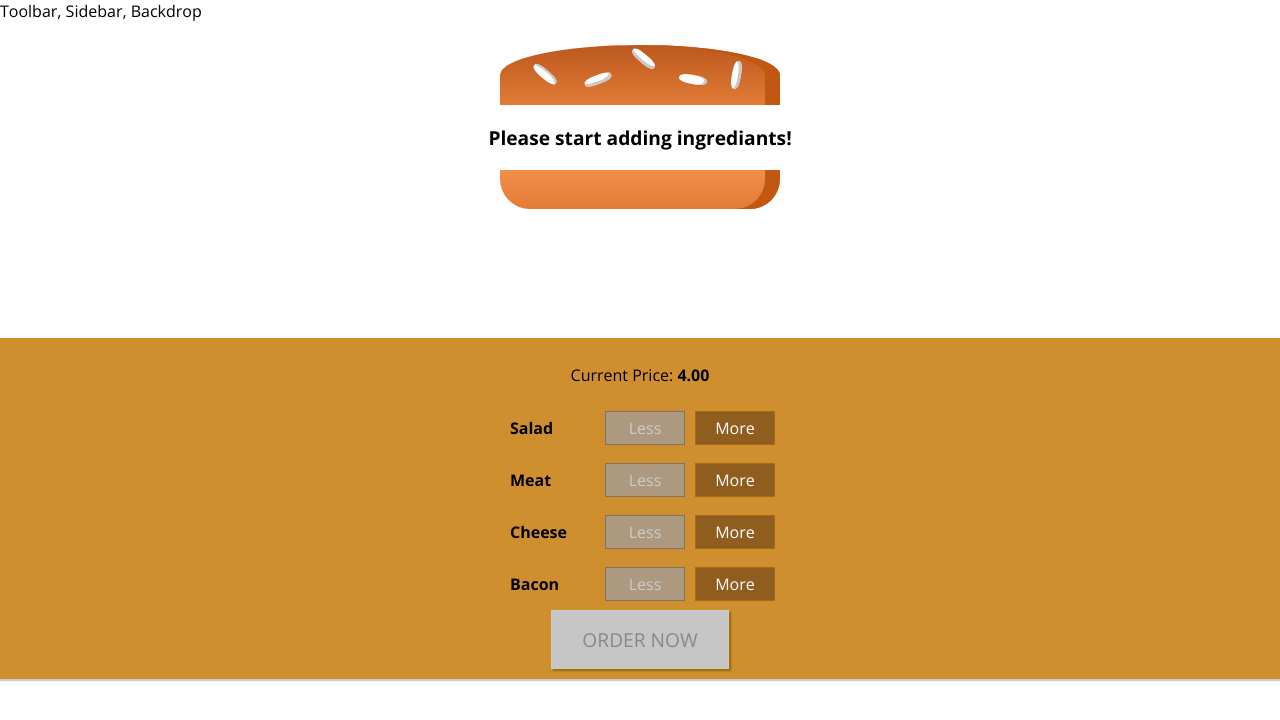
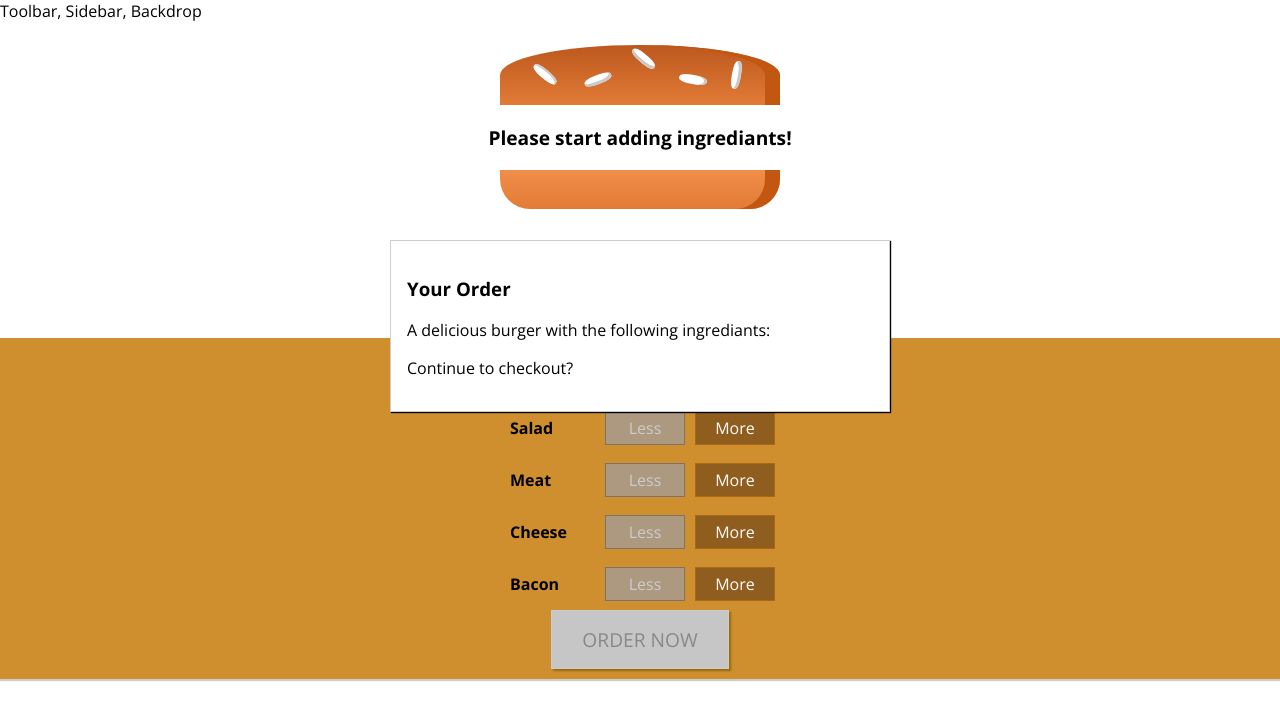
Before and after one commit to SanazME/ReactMiniProjects, a React (Create React App) app in the folder burger_builder/: page / in a window 1280 px wide. Shown: the top 720 px of the page. Built offline with nearby package versions, Linux system fonts and the light colour scheme.

Commit message:
Add Summary of ingrediants selected in a Modal with a logic to display the ingrediants dynamically

```diff
--- /dev/null
+++ b/burger_builder/src/components/Burger/OrderSummary/OrderSummary.js
@@ -0,0 +1,27 @@
+import React, { Fragment } from 'react';
+
+const OrderSummary = (props) => {
+    const ingrediantSummary = Object.keys(props.ingrediants).filter(ing => props.ingrediants[ing] !== 0).map(
+        ing => {
+            return (
+                <li key={ing}>
+                    <span style={{ textTransform: 'capitalize' }}>{ing}</span>:{props.ingrediants[ing]}
+                </li>
+            )
+        }
+    )
+
+    return (
+        <Fragment>
+            <h3>Your Order</h3>
+            <p>A delicious burger with the following ingrediants:</p>
+            <ul>
+                {ingrediantSummary}
+            </ul>
+            <p>Continue to checkout?</p>
+
+        </Fragment>
+    );
+};
+
+export default OrderSummary;
--- /dev/null
+++ b/burger_builder/src/components/UI/Modal/Modal.js
@@ -0,0 +1,10 @@
+import React from 'react'
+import classes from './Modal.module.css'
+
+export default function Modal(props) {
+    return (
+        <div className={classes.Modal}>
+            {props.children}
+        </div>
+    )
+}
--- /dev/null
+++ b/burger_builder/src/components/UI/Modal/Modal.module.css
@@ -0,0 +1,20 @@
+.Modal {
+    position: fixed;
+    z-index: 500;
+    background-color: white;
+    width: 70%;
+    border: 1px solid #ccc;
+    box-shadow: 1px 1px 1px black;
+    padding: 16px;
+    left: 15%;
+    top: 30%;
+    box-sizing: border-box;
+    transition: all 0.3s ease-out;
+}
+
+@media (min-width: 600px) {
+    .Modal {
+        width: 500px;
+        left: calc(50% - 250px);
+    }
+}
--- a/burger_builder/src/containers/BurgerBuilder/BurgerBuilder.js
+++ b/burger_builder/src/containers/BurgerBuilder/BurgerBuilder.js
@@ -2,6 +2,8 @@
 import PropTypes from 'prop-types'
 import Burger from '../../components/Burger/Burger'
 import BuildControls from '../../components/Burger/BuildControls/BuildControls'
+import Modal from '../../components/UI/Modal/Modal'
+import OrderSummary from '../../components/Burger/OrderSummary/OrderSummary'
 
 // Define a global constant to map ingrediants and their prices
 const INGREDIANT_PRICE = {
@@ -94,6 +96,9 @@
 
         return (
             <Fragment>
+                <Modal>
+                    <OrderSummary ingrediants={this.state.ingrediants} />
+                </Modal>
                 <Burger ingrediants={this.state.ingrediants} />
                 <BuildControls
                     ingrediantAdded={this.addIngrediantHandler}
```
Also changed, not shown: burger_builder/src/components/UI/Backdrop/Backdrop.js (added).
